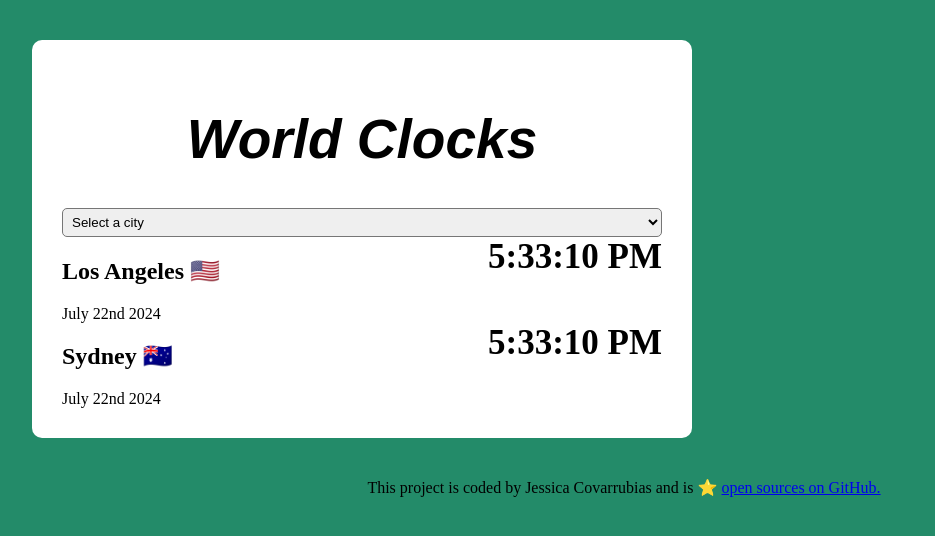
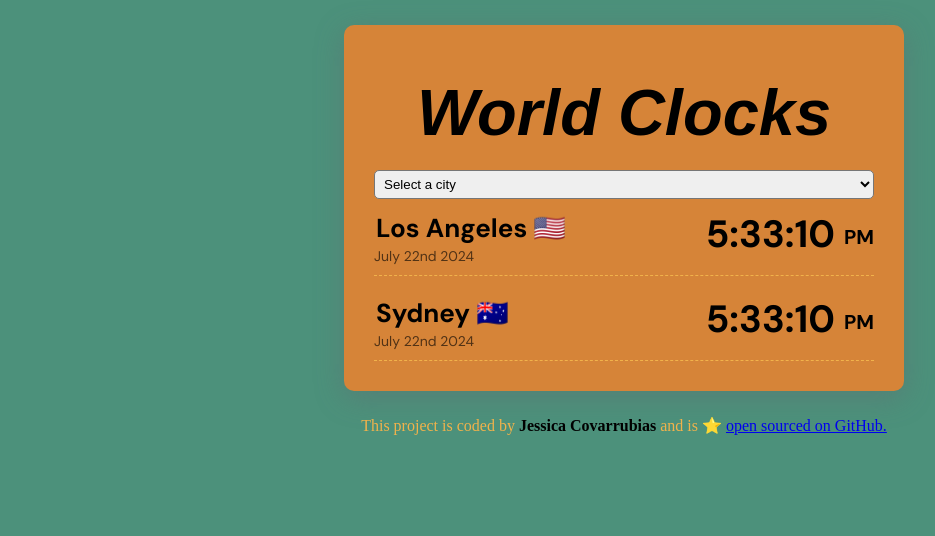
Before and after one commit to jesscov12/world-clock, a plain HTML site: page index.html in a window 1280 px wide. Shown: the whole page, without its empty margins (16-951 px from the left). Drawn offline with Linux system fonts and the light colour scheme; a web font is replaced by a local one.

Commit message:
added fonts, and added more CSS

```diff
--- a/css/style.css
+++ b/css/style.css
@@ -1,13 +1,21 @@
 body {
-  background-color: rgb(35, 139, 105);
+  background-color: rgb(54, 132, 107, 0.89);
 }
 .container {
-  max-width: 600px;
-  margin: 0 auto;
-  background-color: white;
+  max-width: 500px;
+  margin: 25px auto;
+  background-color: #d68438;
   padding: 30px;
   border-radius: 10px;
-  margin: 40px;
+  box-shadow: rgba(100, 100, 111, 0.4) 0px 7px 29px 0px;
+}
+h1 {
+  text-align: center;
+  font-size: 65px;
+  font-family: "Arsenal SC", sans-serif;
+  font-weight: 700;
+  font-style: italic;
+  margin: 20px auto;
 }
 
 select {
@@ -15,24 +23,36 @@ select {
   width: 100%;
   padding: 5px;
   border-radius: 5px;
+  margin-bottom: 10px;
+}
+h2 {
+  margin: 2px;
+  font-size: 26px;
 }
 .city {
   display: flex;
   justify-content: space-between;
+  border-bottom: 1px dashed #f1b24b;
+  padding-bottom: 10px;
+  font-family: "DM Sans", sans-serif;
+}
+.date {
+  opacity: 0.62;
+  font-size: 14px;
 }
 .time {
-  font-size: 35px;
+  font-size: 38px;
   font-weight: bold;
 }
-
-h1 {
-  text-align: center;
-  font-size: 55px;
-  font-family: "Arsenal SC", sans-serif;
-  font-weight: 700;
-  font-style: italic;
+.time small {
+  font-size: 20px;
+  vertical-align: middle;
 }
 
 footer {
   text-align: center;
+  color: #f1b24b;
 }
+footer strong {
+  color: black;
+}
--- a/index.html
+++ b/index.html
@@ -10,12 +10,18 @@
       href="https://fonts.googleapis.com/css2?family=Arsenal+SC:ital,wght@0,400;0,700;1,400;1,700&display=swap"
       rel="stylesheet"
     />
+    <link rel="preconnect" href="https://fonts.googleapis.com" />
+    <link rel="preconnect" href="https://fonts.gstatic.com" crossorigin />
+    <link
+      href="https://fonts.googleapis.com/css2?family=DM+Sans:ital,opsz,wght@0,9..40,100..1000;1,9..40,100..1000&display=swap"
+      rel="stylesheet"
+    />
     <title>World Clock- Jessica Covarrubias</title>
   </head>
   <body>
     <div class="container">
       <h1>World Clocks</h1>
-      <select id="">
+      <select>
         <option value="">Select a city</option>
         <option value="">London 🇬🇧</option>
         <option value="">Dubai 🇦🇪</option>
@@ -26,21 +32,23 @@
           <h2>Los Angeles 🇺🇸</h2>
           <div class="date">July 22nd 2024</div>
         </div>
-        <div class="time">5:33:10 PM</div>
+        <div class="time">5:33:10 <small>PM</small></div>
       </div>
+      <br />
+
       <div class="city">
         <div>
           <h2>Sydney 🇦🇺</h2>
           <div class="date">July 22nd 2024</div>
         </div>
-        <div class="time">5:33:10 PM</div>
+        <div class="time">5:33:10 <small>PM</small></div>
       </div>
     </div>
 
     <footer>
-      This project is coded by Jessica Covarrubias and is ⭐️
+      This project is coded by <strong>Jessica Covarrubias</strong> and is ⭐️
       <a href="https://github.com/jesscov12/world-clock" target="_blank"
-        >open sources on GitHub.</a
+        >open sourced on GitHub.</a
       >
     </footer>
 
```
